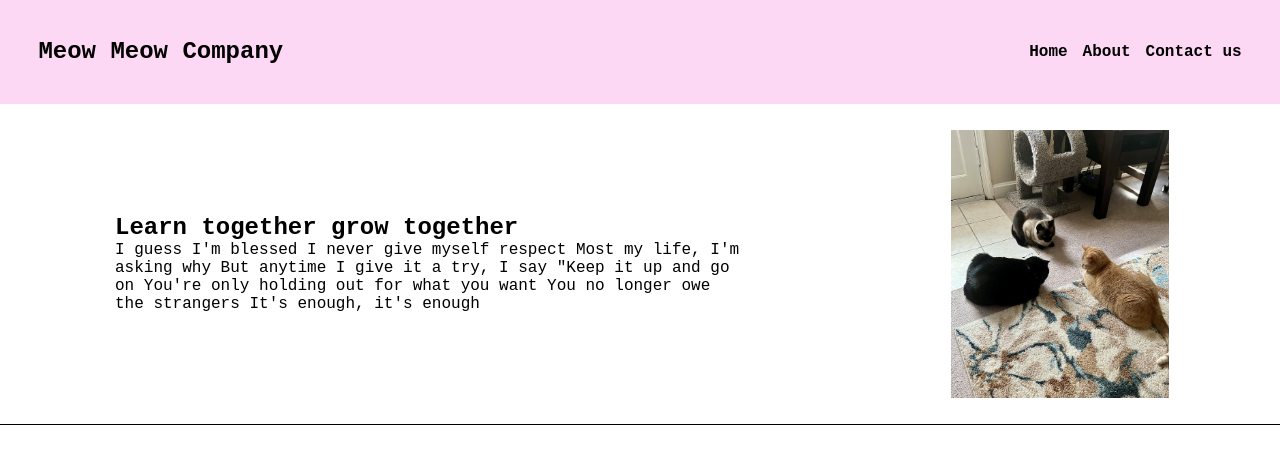
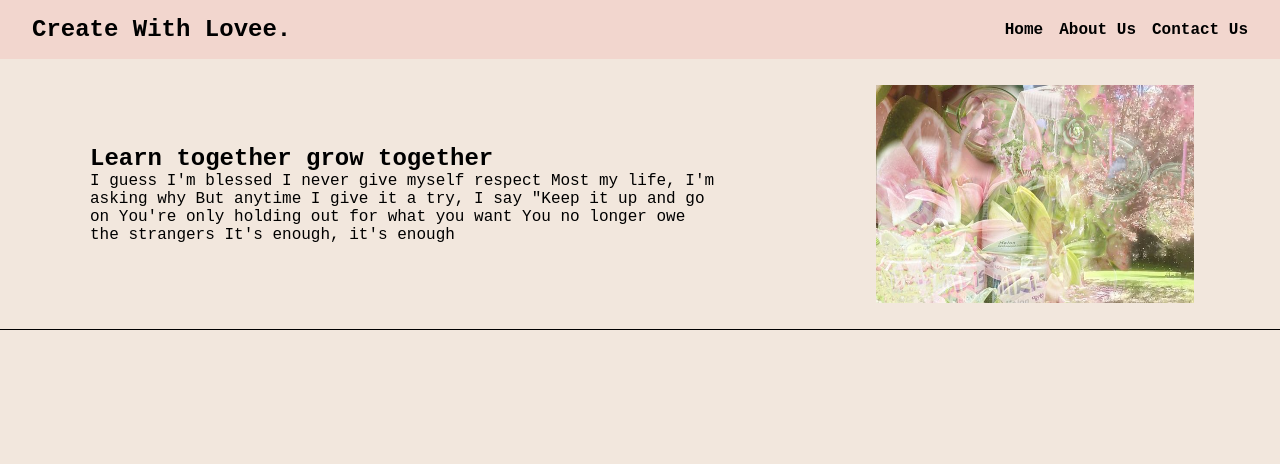
Before and after one commit to ocaocuoci/web-pertama-saya, a plain HTML site: page frontend/day3.html in a window 1280 px wide. Drawn offline with Linux system fonts and the light colour scheme.

Commit message:
saiki sinau sek

```diff
--- a/frontend/day3.html
+++ b/frontend/day3.html
@@ -9,12 +9,22 @@
 </head>
 <body>
     <nav>
-        <h1>Meow Meow Company</h1>
-        <div>
-        <a href="">Home</a>
-        <a href="">About</a>
-        <a href="">Contact us</a>
+        <div class="logo">
+             <h1 class="logo-text">Create With Lovee.</h1>
         </div>
+
+        <ul>
+            <li>
+                <a href="#Home">Home</a>
+            </li>
+            <li>
+                <a href="#AboutUs">About Us</a>
+            </li>
+            <li>
+                <a href="ContactUs">Contact Us</a>
+            </li>
+
+        </ul>
     </nav>
 
      <!-- hero selection -->
@@ -31,7 +41,7 @@
                     You no longer owe the strangers
                     It's enough, it's enough</p>
             </div>
-                <img src="kucingdiskusi.jpg" alt="kucing diskusi">
+                <img src="orchid.jpg" alt="bunga orchid">
 
         </section>
 
--- a/frontend/style3.css
+++ b/frontend/style3.css
@@ -1,35 +1,48 @@
-*{
-    margin: 0;
-    padding: 0;
+*, html {
+    margin: 0px;
+    padding: 0px;
     box-sizing: border-box;
 }
 body{
+    background-color: #f2e7dd;
+}
+
+nav {
+    background-color: #f2d6ce;
+    display: flex;
+    padding: 1rem 2rem;
+    justify-content: space-between;
+}
+
+nav ul{
+    display: flex;
+    list-style: none;
+    gap: 1rem;
+    align-items: center;
+}
+
+nav div h1{
     font-family: 'Courier New', Courier, monospace;
+    font-weight: 800;
 }
-nav {
-    display: flex;
-    background-color: rgb(253, 216, 245);
-    align-items: center;
-    justify-content: space-between;
-    padding: 3%;
+
+nav ul li a{
+    text-decoration: none;
+    font-family: 'Courier New', Courier, monospace;
+    color: black;
+    font-weight: 600;
+    padding: 5px 0px;
+    transition: all;
+    transition-duration: 300ms;
+    border-bottom: 2px solid #a75e3700;
 
 }
-nav div{
-    display: flex;
-    gap: 15px;
 
+nav ul li a:hover{
+    border-bottom: 2px solid #a75f37;
 }
-nav div a{
-    color: black;
-    text-decoration: none;
-    font-weight: 600;
-    transition: 0.2s;
-}
-nav div a:hover{
-    background-color:palevioletred;
 
 
-}
 section{
     display: flex;
     align-items: center;
@@ -40,10 +53,11 @@ section{
 section .introduction{
     margin: 20px;
     width: 50%;
+    font-family: 'Courier New', Courier, monospace;
 }
 
 img{
-    width: 250px;
-    height: 300px;
+    width: 350px;
+    height: 250px;
     padding: 1em;
 }
```
Also changed, not shown: frontend/grid4.html (added, +35 -0 lines), sinau/head.html (added, +10 -0 lines), frontend/orchid.jpg (added), frontend/orchid1.png (added).
